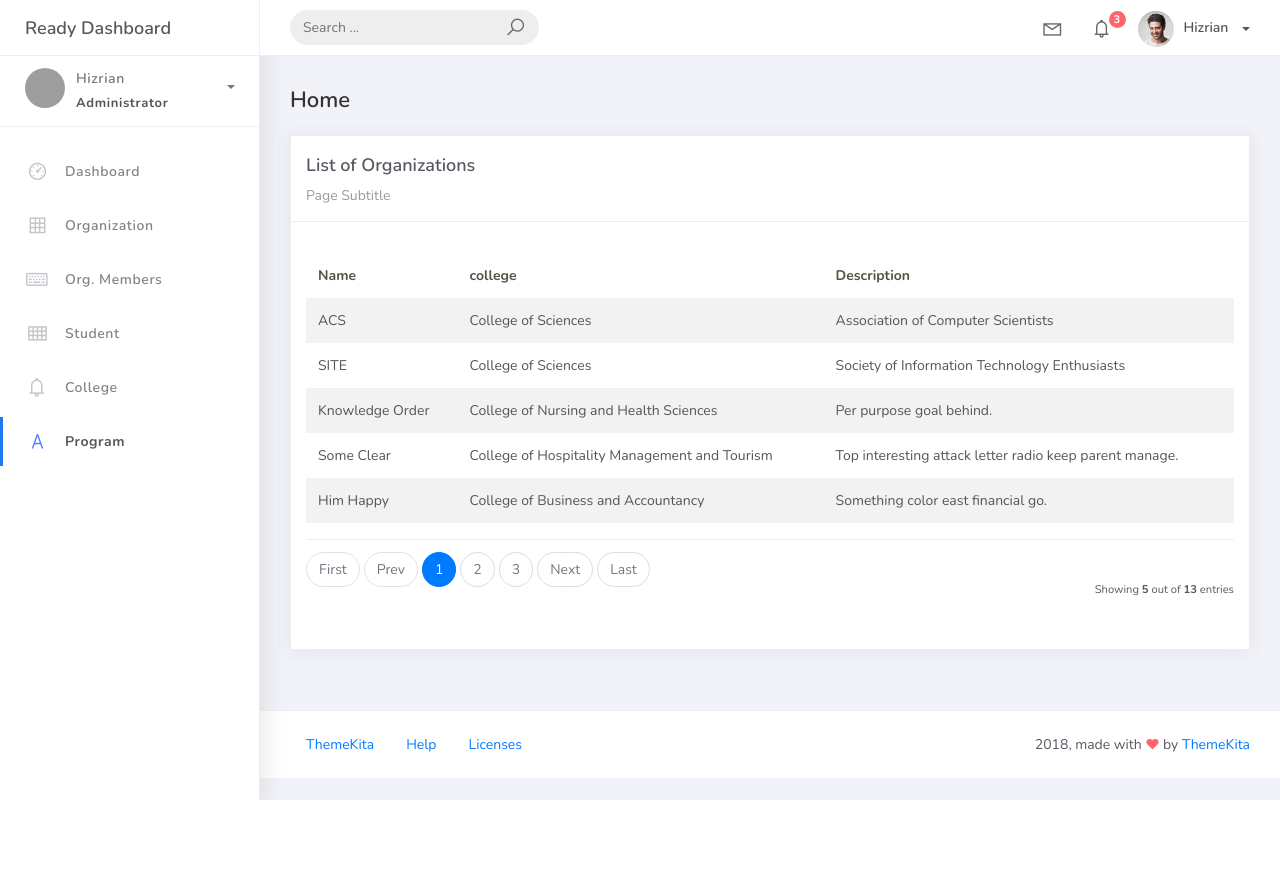
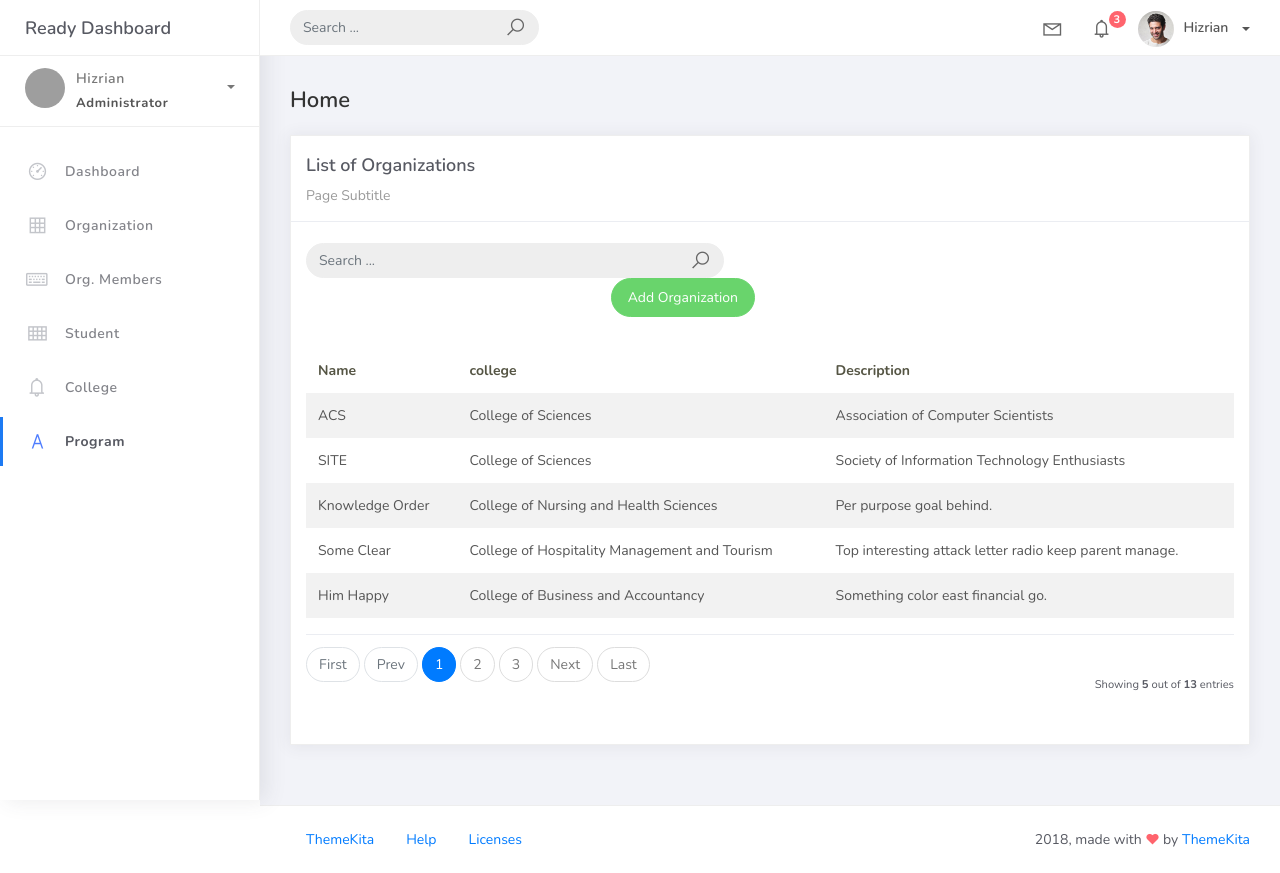
Before and after one commit to Dudz23/PSUDjango, a Django app: page /organization_list in a window 1280 px wide. Before the commit the page ends 800 px from the top, so only its background shows below. Run offline with Django 5.2, Linux system fonts and the light colour scheme; data comes from the database, SQL or seed files in the repository; both versions use the stored data as it was after the commit; some libraries are stand-ins or nearby versions; grey boxes are pictures that could not be loaded.

Commit message:
add organization feature is working

```diff
--- a/projectsite/projectsite/urls.py
+++ b/projectsite/projectsite/urls.py
@@ -17,11 +17,13 @@ Including another URLconf
 from django.contrib import admin
 from django.urls import path
 
-from studentorg.views import HomePageView, OrganizationList
+from studentorg.views import HomePageView, OrganizationList, OrganizationCreateView
 from studentorg import views
 
 urlpatterns = [
     path('admin/', admin.site.urls),
     path('', views.HomePageView.as_view(), name='home'),
     path('organization_list', OrganizationList.as_view(), name='organization-list'),
+    path('organization_list/add', OrganizationCreateView.as_view(), name='organization-add'),
+
 ]
--- a/projectsite/studentorg/views.py
+++ b/projectsite/studentorg/views.py
@@ -1,7 +1,10 @@
 from django.shortcuts import render
 
+from django.views.generic.edit import CreateView
 from django.views.generic.list import ListView
 from studentorg.models import Organization
+from studentorg.forms import OrganizationForm
+from django.urls import reverse_lazy
 
 class HomePageView(ListView):
     model = Organization
@@ -13,3 +16,9 @@ class OrganizationList(ListView):
     context_object_name = 'organization'
     template_name = 'org_list.html'
     paginate_by = 5
+
+class OrganizationCreateView(CreateView):
+    model = Organization
+    form_class = OrganizationForm
+    template_name = 'org_add.html'
+    success_url = reverse_lazy('organization-list')
--- a/projectsite/templates/org_list.html
+++ b/projectsite/templates/org_list.html
@@ -9,6 +9,26 @@
              <div class="card-title">List of Organizations</div>
              <div class="card-category">Page Subtitle</div>
          </div>
+         <br />
+                        <div class="col-md-12 row">
+                            <div class="col-md-6">
+                                <form class="navbar-left navbar-form nav-search mr-md-3" action="{% url 'organization-list' %}">
+                                    <div class="input-group">
+                                        <input type="text" placeholder="Search ..." class="form-control" name="q" />
+                                        <div class="input-group-append">
+                                            <span class="input-group-text">
+                                                <i class="la la-search search-icon"></i>
+                                            </span>
+                                        </div>
+                                    </div>
+                                </form>
+                            </div>
+                        </div>
+                        <div class="col-md-6">
+                            <div class="pull-right">
+                                <a href="{% url 'organization-add' %}" class="btn btn-success btn-rounded">Add Organization</a>
+                            </div>
+                        </div>
          <div class="card-body">
            <table class="table table-striped mt-3">
              <thead>
```
Also changed, not shown: projectsite/studentorg/forms.py (added, +8 -0 lines), projectsite/templates/org_add.html (added, +31 -0 lines), projectsite/db.sqlite3.
